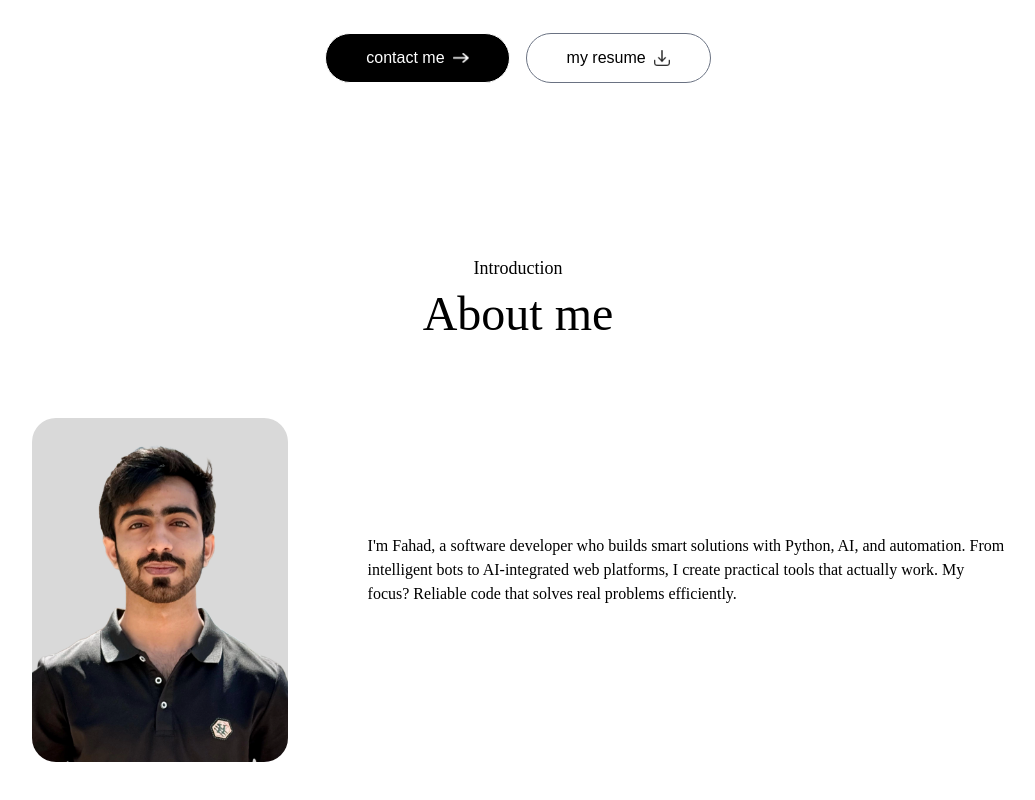
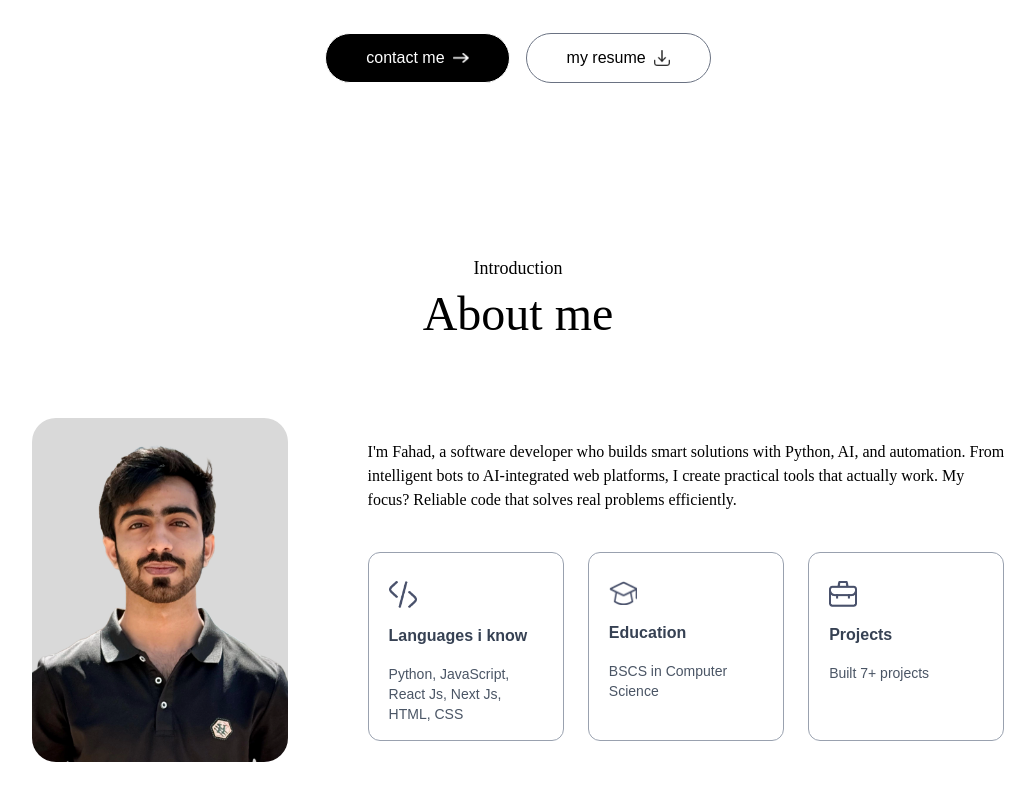
Before and after one commit to Mfahad159/portfolio, a Next.js app: page / in a window 1280 px wide. Shown: the part 586-1386 px from the top of the page, without its empty margins (122-1157 px from the left). Built offline with nearby package versions, Linux system fonts and the light colour scheme; a web font is replaced by a local one.

Commit message:
Updated: Global.css for custom shadow!

```diff
--- a/app/components/About.jsx
+++ b/app/components/About.jsx
@@ -1,6 +1,6 @@
 import React from 'react'
 import Image from 'next/image'
-import { assets } from '@/assets/assets'
+import { assets, infoList } from '@/assets/assets'
 const About = () => {
     return (
         <div id='about' className='w-full px-[12%] py-10 scroll-mt-20'>
@@ -16,8 +16,18 @@ const About = () => {
                     <p className='mb-10 max-w-2xl font-ovo'>
                         I'm Fahad, a software developer who builds smart solutions with Python, AI, and automation. From intelligent bots to AI-integrated web platforms, I create practical tools that actually work. My focus? Reliable code that solves real problems efficiently.
                     </p>
-                    <ul>
+                    <ul className='grid grid-cols-1 sm:grid-cols-3 gap-6 max-w-2xl'>
+                      {infoList.map(({icon,iconDark,title,description},index)=>{
+                        return(
+                            <li key={index} className='border-[0.5px] border-gray-400 rounded-xl cursor-pointer px-5 py-4 hover:bg-lighthover hover:-translate-y-1 duration-500'>
 
+                            <Image className='w-7 mt-3' src={icon} alt={title}/>
+                            <h3 className='my-4 font-semibold text-gray-700'>{title}</h3>
+                            <p className='text-gray-600 text-sm'>{description}</p>
+
+                        </li>
+                        )
+                      })}
                     </ul>
                 </div>
             </div>
--- a/app/globals.css
+++ b/app/globals.css
@@ -8,6 +8,10 @@
   --lighthover: #fcf4ff;
   --darkhover: #2a004a;
   --darktheme: #11001F;
+
+  /* Custom box shadows */
+  --shadow-black: 4px 4px 0 #000;
+  --shadow-white: 4px 4px 0 #fff;
 }
 
 @theme inline {
@@ -19,6 +23,10 @@
   --color-darkhover: var(--darkhover);
   --color-darktheme: var(--darktheme);
 
+  /* Custom box shadows */
+  --shadow-black: var(--shadow-black);
+  --shadow-white: var(--shadow-white);
+
   /* Custom font families */
   --font-outline: "Outline", sans-serif;
   --font-outfit: "Outfit", sans-serif;
--- a/assets/assets.js
+++ b/assets/assets.js
@@ -110,9 +110,9 @@ export const serviceData = [
 ]
 
 export const infoList = [
-    { icon: assets.code_icon, iconDark: assets.code_icon_dark, title: 'Languages', description: 'HTML, CSS, JavaScript React Js, Next Js' },
-    { icon: assets.edu_icon, iconDark: assets.edu_icon_dark, title: 'Education', description: 'B.Tech in Computer Science' },
-    { icon: assets.project_icon, iconDark: assets.project_icon_dark, title: 'Projects', description: 'Built more than 5 projects' }
+    { icon: assets.code_icon, iconDark: assets.code_icon_dark, title: 'Languages i know', description: 'Python, JavaScript, React Js, Next Js, HTML, CSS' },
+    { icon: assets.edu_icon, iconDark: assets.edu_icon_dark, title: 'Education', description: 'BSCS in Computer Science' },
+    { icon: assets.project_icon, iconDark: assets.project_icon_dark, title: 'Projects', description: 'Built 7+ projects' }
 ];
 
 export const toolsData = [
```
